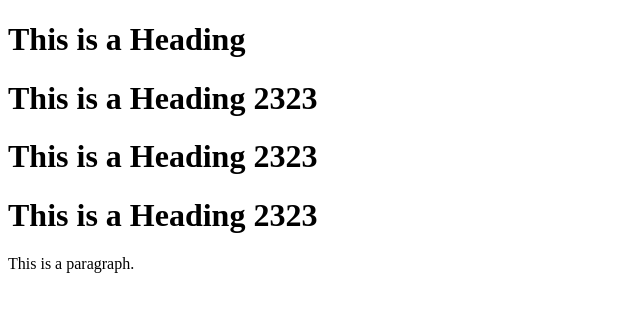
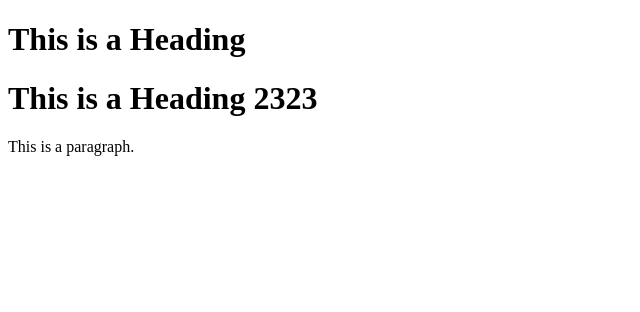
Before and after one commit to zonakostic/zk-cs171-test, a plain HTML site: page index.html in a window 1280 px wide. Shown: the whole page, without its empty margins (0-640 px from the left). Drawn offline with Linux system fonts and the light colour scheme.

Commit message:
new changes

```diff
--- a/index.html
+++ b/index.html
@@ -10,10 +10,6 @@
 
    <h1>This is a Heading 2323</h1>
 
-   <h1>This is a Heading 2323</h1>
-
-   <h1>This is a Heading 2323</h1>
-
   <p>This is a paragraph.</p>
 
 </body>
```
